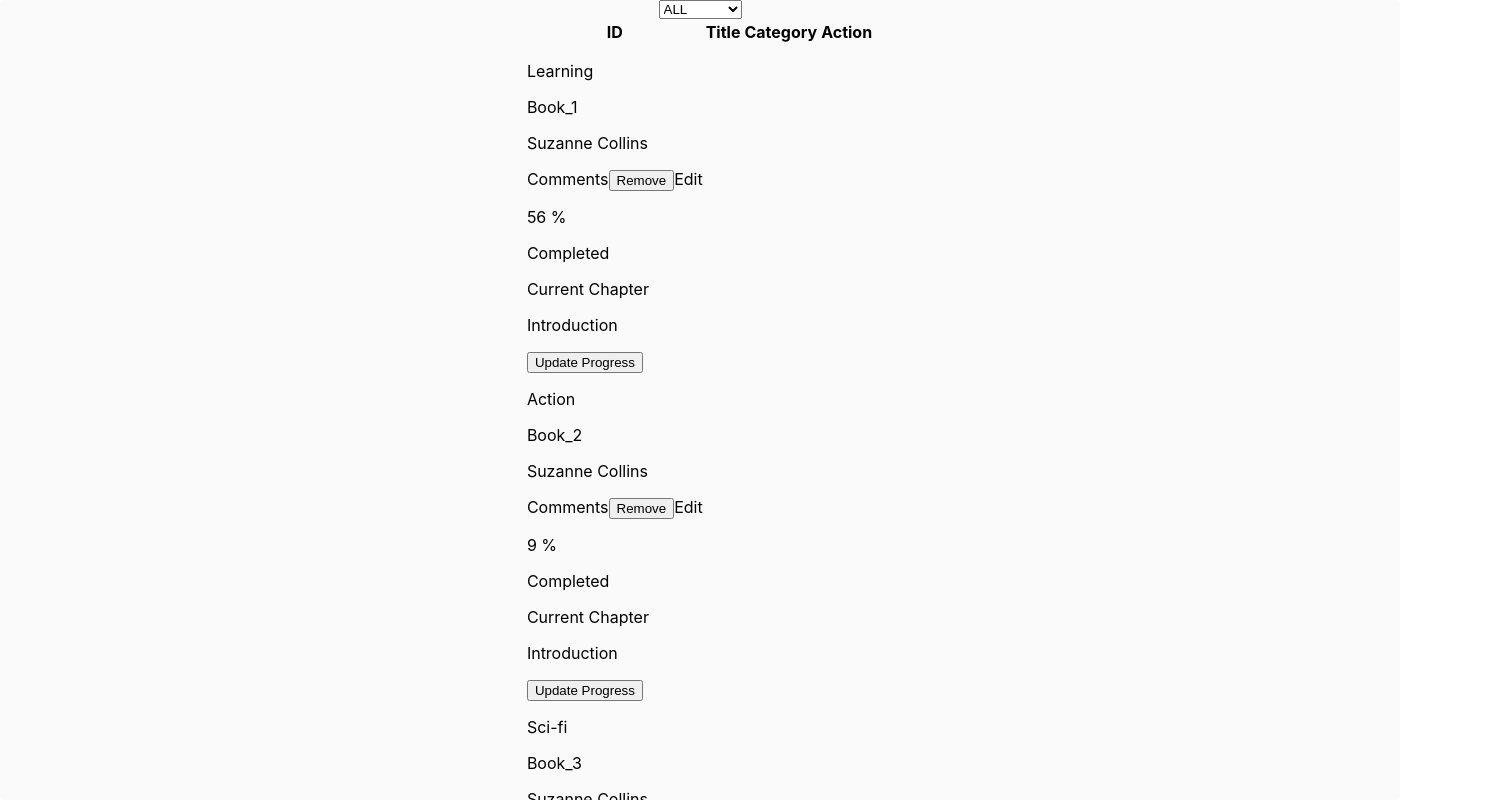
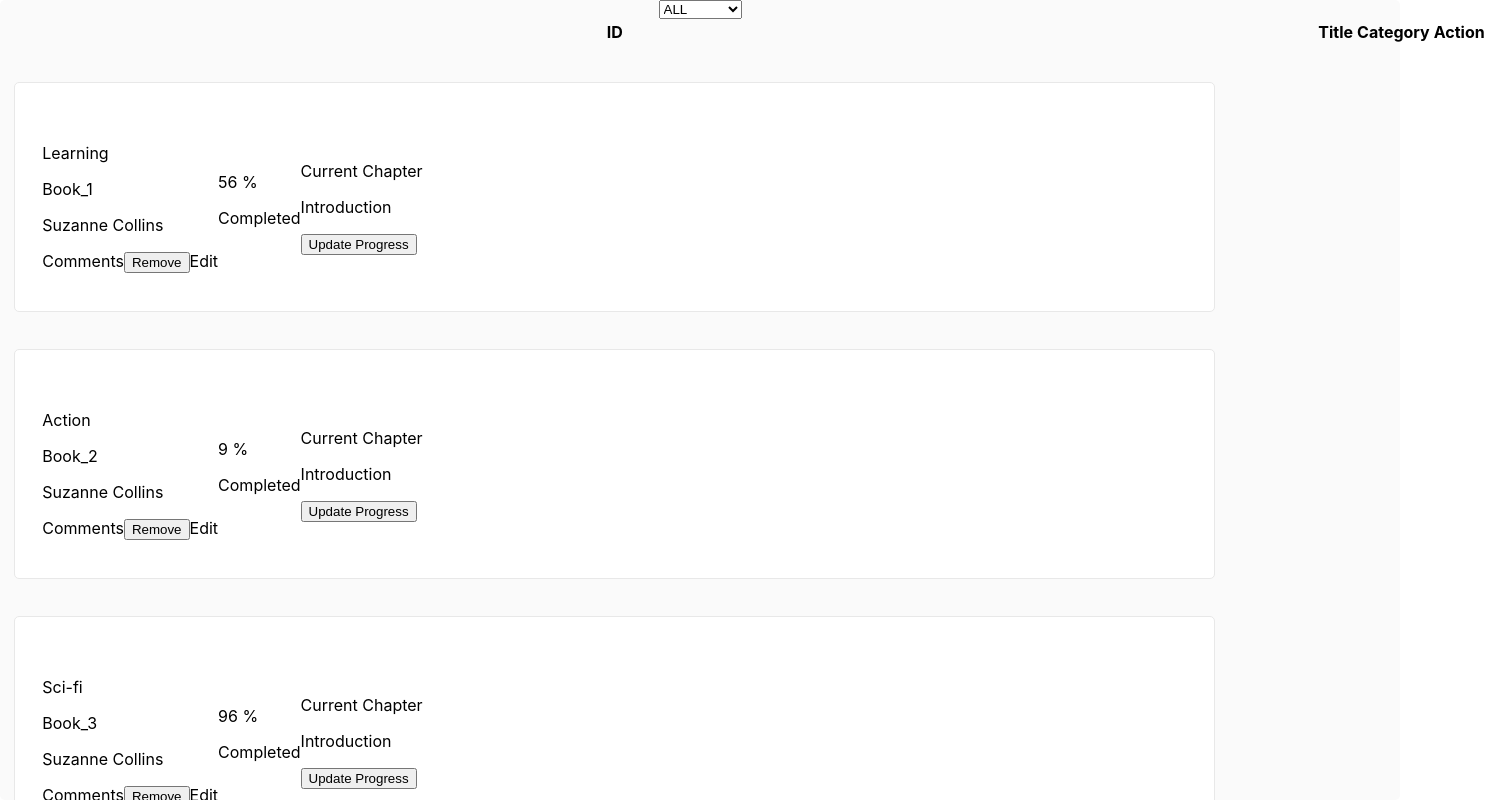
Before and after one commit to MrSayyod/bookstore-redux-app, a React (Create React App) app: page / in a window 1280 px wide. Shown: the top 800 px of the page, 1488 px wide, since content can reach past the window. Built offline with nearby package versions, Linux system fonts and the light colour scheme.

Commit message:
Add styling for book section

```diff
--- a/src/styles/Book.css
+++ b/src/styles/Book.css
@@ -0,0 +1,11 @@
+.bookSection {
+  display: flex;
+  align-items: center;
+  width: 1025px;
+  height: 170px;
+  margin: 37px 100px 0 100px;
+  padding: 32px 147px 26px 27px;
+  border-radius: 5px;
+  border: 1px solid #e8e8e8;
+  background-color: #fff;
+}
```
